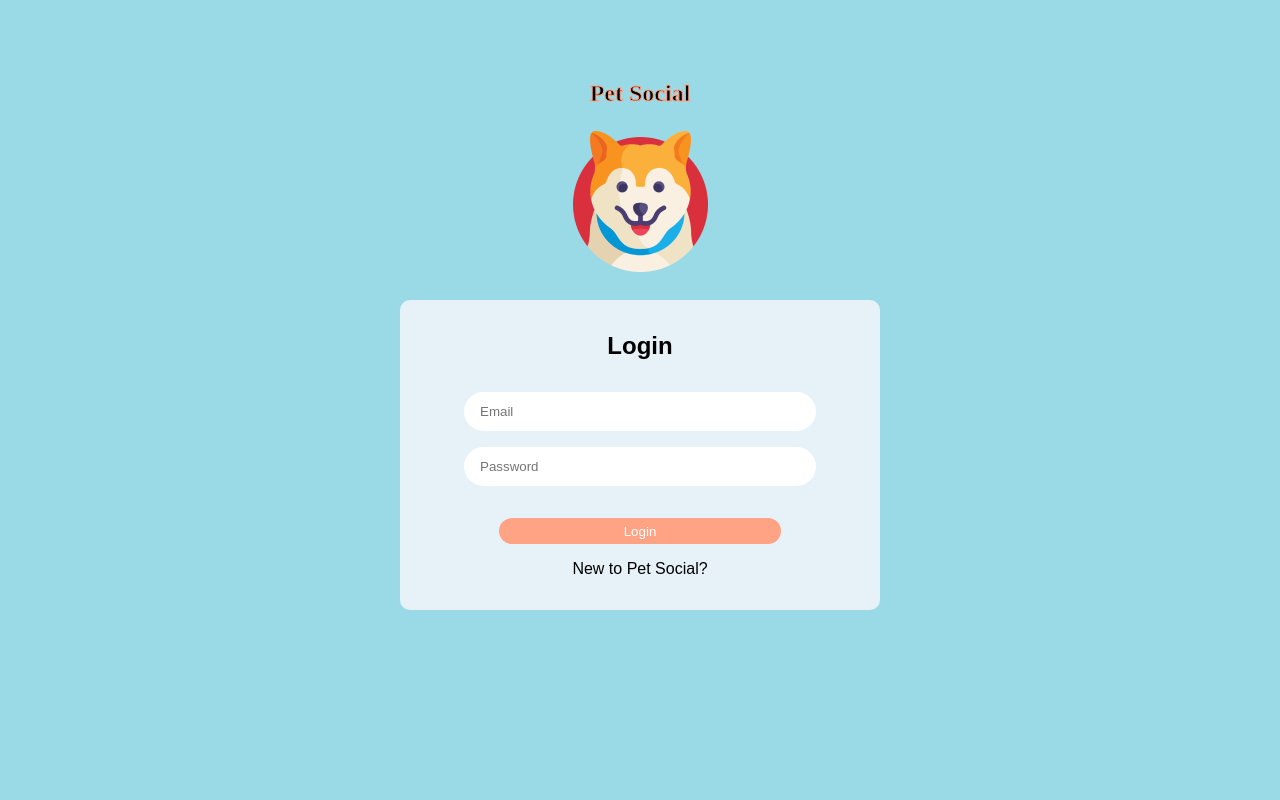
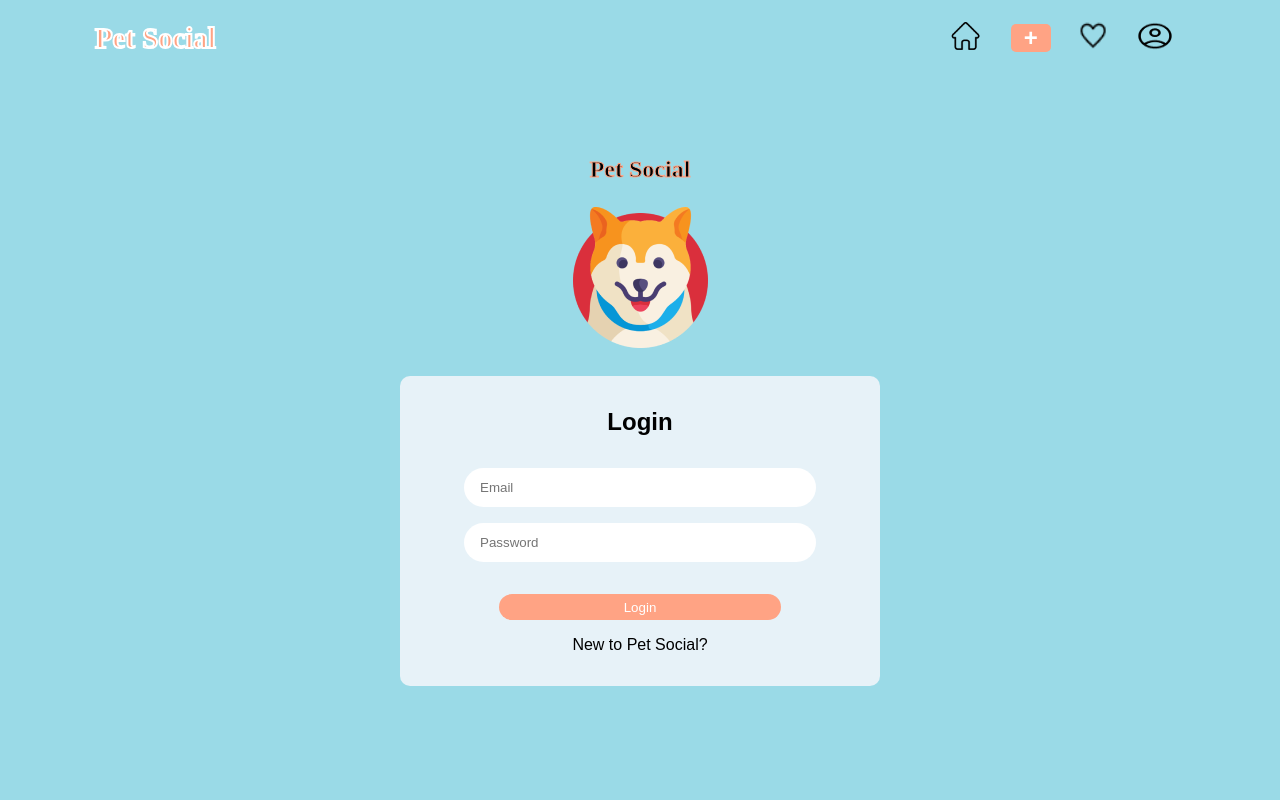
Before and after one commit to michael-nguyenn/pet-social, a Next.js app: page / in a window 1280 px wide. Shown: the top 800 px of the page. Built offline with nearby package versions, Linux system fonts and the light colour scheme.

Commit message:
Updated user nav styles - fixed nav icons sizes

```diff
--- a/components/layout/Layout.js
+++ b/components/layout/Layout.js
@@ -6,7 +6,7 @@ import UserNavigation from './UserNavigation';
 const Layout = props => {
   return (
     <Fragment>
-      {/* <UserNavigation /> */}
+      <UserNavigation />
       <main className={classes.main}>{props.children}</main>
     </Fragment>
   );
--- a/components/layout/UserNavigation.js
+++ b/components/layout/UserNavigation.js
@@ -21,6 +21,8 @@ function UserNavigation() {
                     src={home}
                     alt="Link to homepage"
                     className={classes.header__navHome}
+                    width={50}
+                    height={40}
                   />
                 </Link>
               </li>
@@ -35,6 +37,8 @@ function UserNavigation() {
                     src={heart}
                     alt="Link to all liked posts"
                     className={classes.header__navHeart}
+                    width={30}
+                    height={30}
                   />
                 </Link>
               </li>
@@ -44,6 +48,8 @@ function UserNavigation() {
                     src={account}
                     alt="Link to user profile"
                     className={classes.header__navUser}
+                    width={50}
+                    height={40}
                   />
                 </Link>
               </li>
--- a/components/layout/UserNavigation.module.scss
+++ b/components/layout/UserNavigation.module.scss
@@ -3,6 +3,7 @@
 
 .header {
   background-color: $primary-background-color;
+  padding: 1rem 0;
 
   &__container {
     background-color: $primary-background-color;
@@ -22,6 +23,9 @@
     font-size: 1.8rem;
     width: 100%;
     padding-left: 1rem;
+    -webkit-text-stroke-width: 2px;
+    -webkit-text-stroke-color: $secondary-font-color;
+    color: $primary-button-color;
 
     @include tablet {
       padding-left: 0;
@@ -36,13 +40,13 @@
     list-style: none;
     display: flex;
     align-items: center;
-    justify-content: space-evenly;
+    justify-content: space-between;
     padding: 0;
   }
 
   &__navHome {
     display: none !important;
-    margin: 0;
+    margin-right: 0 !important;
 
     @include tablet {
       display: inline-block !important;
@@ -68,6 +72,7 @@
       display: inline-block !important;
       min-width: 80% !important;
       min-height: 75% !important;
+      margin-left: 0 !important;
     }
   }
 
```
